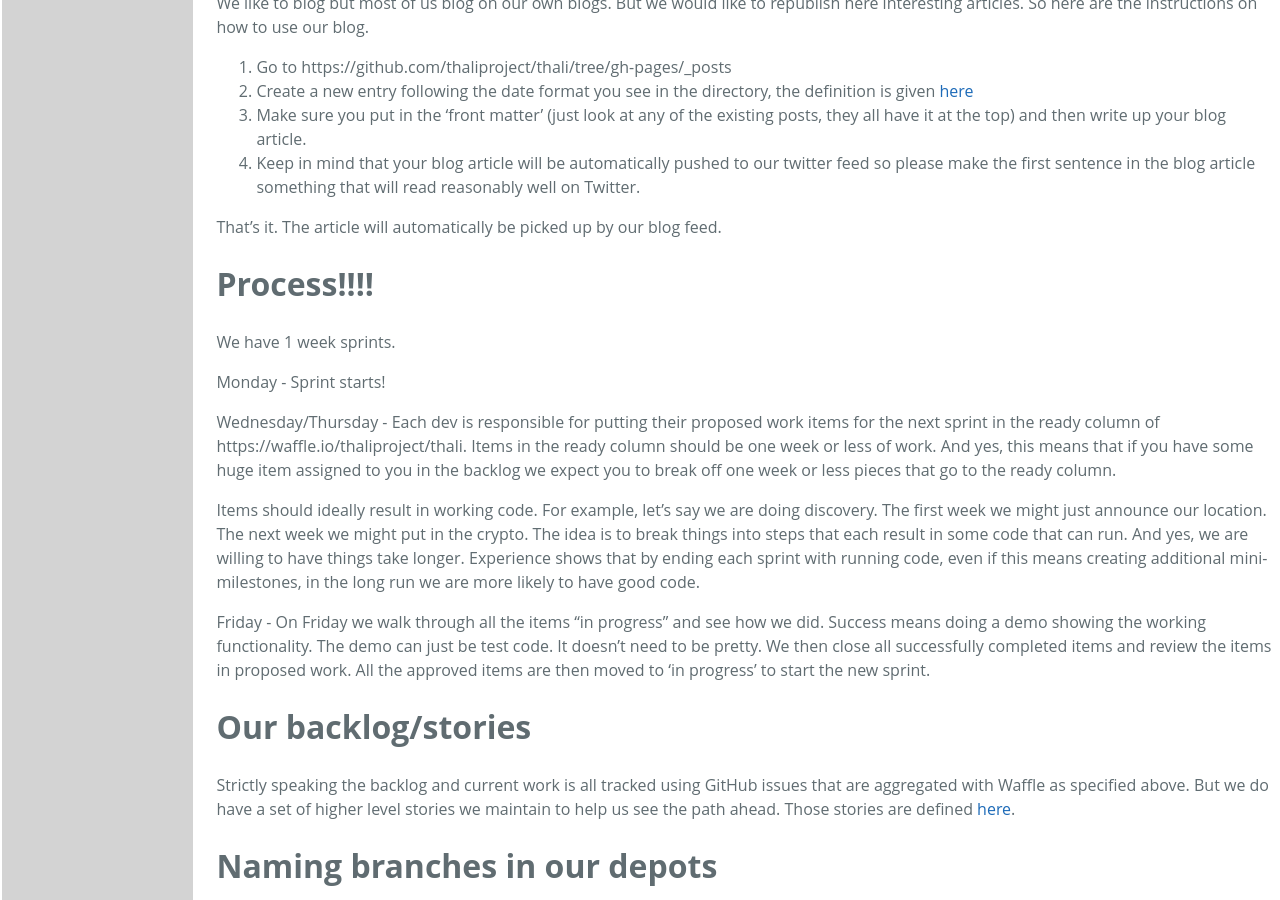
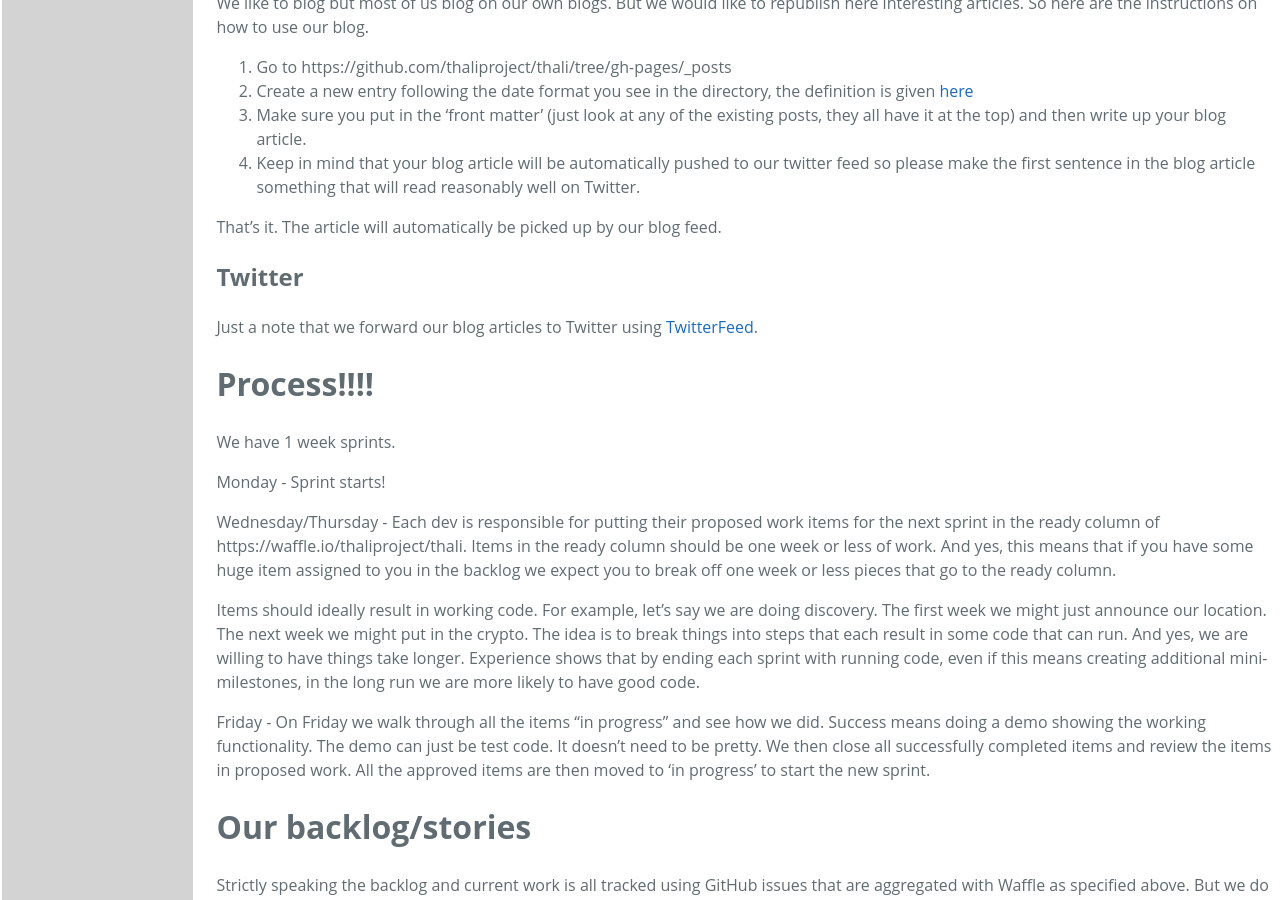
Before and after one commit to thaliproject/thali, a Jekyll site: the page built from DeveloperHandbook.md, in a window 1280 px wide and 900 px high, scrolled down 1347 px. Built offline with Jekyll 4.4.1, drawn with Linux system fonts in a browser that asks for light colours; Markdown is read by kramdown in place of the engine named in the settings.

Commit message:
Update DeveloperHandbook.md

```diff
--- a/DeveloperHandbook.md
+++ b/DeveloperHandbook.md
@@ -43,6 +43,9 @@ We like to blog but most of us blog on our own blogs. But we would like to repub
 4. Keep in mind that your blog article will be automatically pushed to our twitter feed so please make the first sentence in the blog article something that will read reasonably well on Twitter.
 
 That's it. The article will automatically be picked up by our blog feed.
+
+## Twitter
+Just a note that we forward our blog articles to Twitter using [TwitterFeed](http://twitterfeed.com/).
 
 # Process!!!!
 We have 1 week sprints.
```
